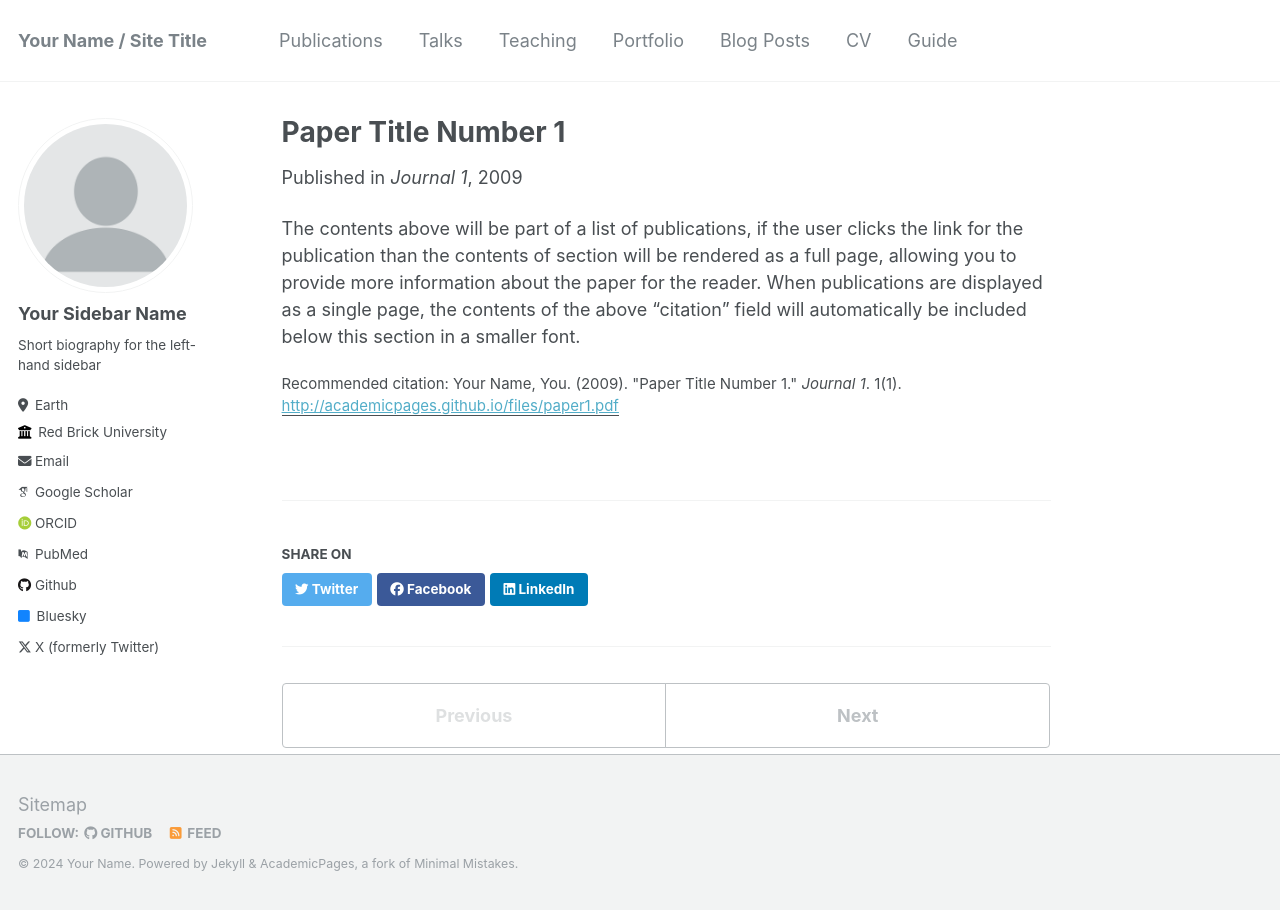
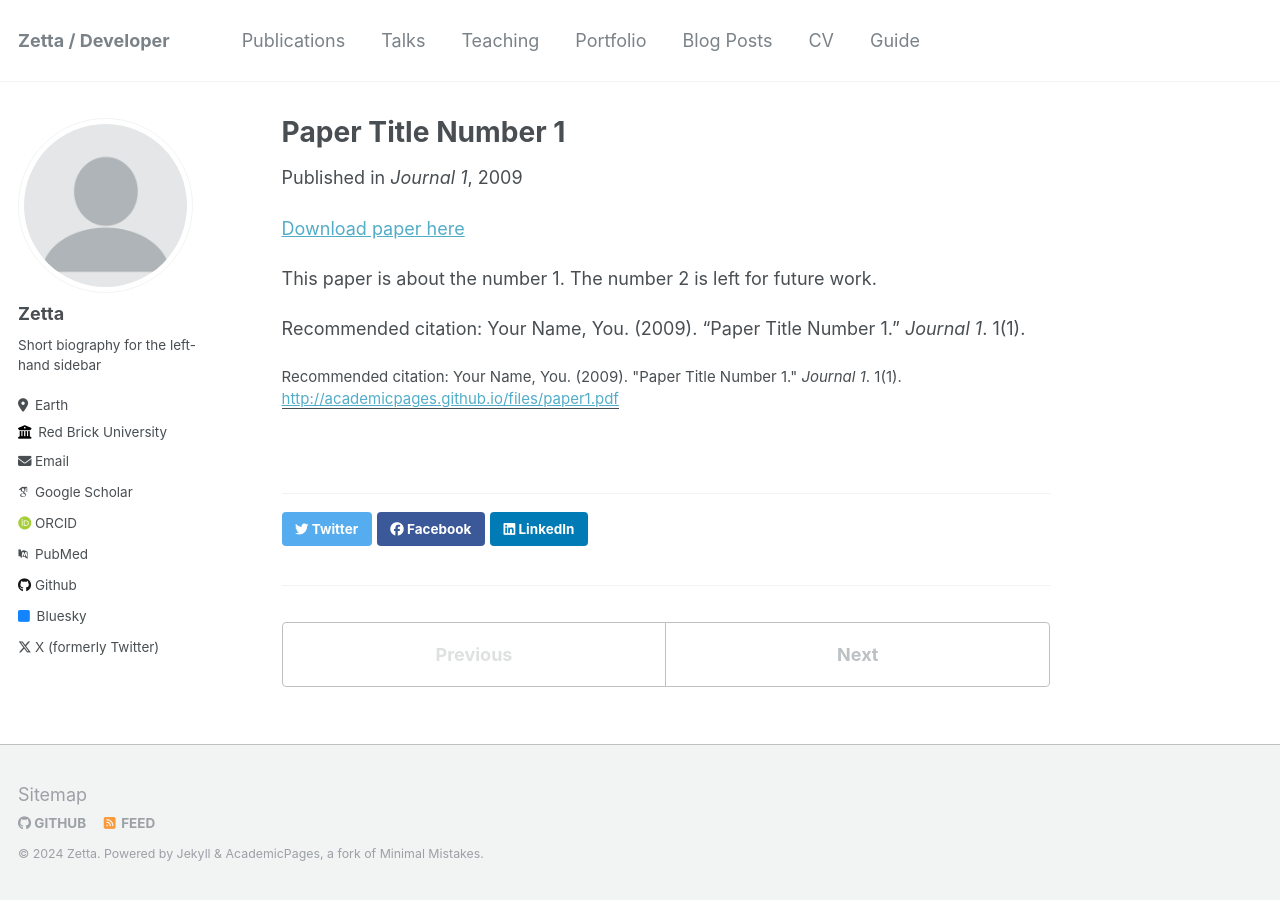
Before and after one commit to ZettaOutman/ZettaOutman.github.io, a Jekyll site: the page built from _publications/2009-10-01-paper-title-number-1.md, in a window 1280 px wide. Built offline with Jekyll 4.4.1, drawn with Linux system fonts in a browser that asks for light colours; some web fonts are replaced.

Commit message:
config changed

```diff
--- a/_config.yml
+++ b/_config.yml
@@ -7,14 +7,14 @@
 # server process.
 
 # Basic Site Settings
-locale                   : "en-US"
-title                    : "Your Name / Site Title"
+locale                   : "cn_CN"
+title                    : "Zetta / Developer"
 title_separator          : "-"
-name                     : &name "Your Name"
-description              : &description "personal description"
-url                      : https://academicpages.github.io # the base hostname & protocol for your site e.g. "https://mmistakes.github.io"
+name                     : &name "Zetta"
+description              : &description "an interesting person"
+url                      : https://Zettaoutman.github.io # the base hostname & protocol for your site e.g. "https://mmistakes.github.io"
 baseurl                  : "" # the subpath of your site, e.g. "/blog"
-repository               : "academicpages/academicpages.github.io"
+repository               : "Zettaoutman/Zettaoutman.github.io"
 
 # Site Author - The following control what appear as part of the author content on the side bar.
 #               If a field is blank the icon and link will not appear, otherwise it will be shown.
@@ -22,13 +22,13 @@ repository               : "academicpages/academicpages.github.io"
 author:
   # Biographic information
   avatar           : "profile.png"
-  name             : "Your Sidebar Name"
-  pronouns         : # example: "she/her"
+  name             : "Zetta"
+  pronouns         : # example: "he"
   bio              : "Short biography for the left-hand sidebar"
   location         : "Earth"
   employer         : "Red Brick University"
   uri              : # URL
-  email            : "none@example.org"
+  email            : "1308200146@qq.com"
 
   # Academic websites
   arxiv            : # URL - Update with the correct link to your profile
--- a/_publications/2009-10-01-paper-title-number-1.md
+++ b/_publications/2009-10-01-paper-title-number-1.md
@@ -9,4 +9,8 @@ paperurl: 'http://academicpages.github.io/files/paper1.pdf'
 citation: 'Your Name, You. (2009). &quot;Paper Title Number 1.&quot; <i>Journal 1</i>. 1(1).'
 ---
 
-The contents above will be part of a list of publications, if the user clicks the link for the publication than the contents of section will be rendered as a full page, allowing you to provide more information about the paper for the reader. When publications are displayed as a single page, the contents of the above "citation" field will automatically be included below this section in a smaller font.
+<a href='http://academicpages.github.io/files/paper1.pdf'>Download paper here</a>
+
+This paper is about the number 1. The number 2 is left for future work.
+
+Recommended citation: Your Name, You. (2009). "Paper Title Number 1." <i>Journal 1</i>. 1(1).
```
Also changed, not shown: _publications/2010-10-01-paper-title-number-2.md (+5 -1 lines), _publications/2015-10-01-paper-title-number-3.md (+5 -1 lines).
